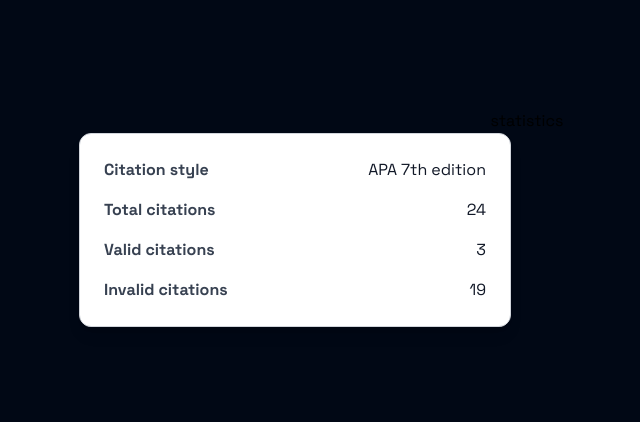
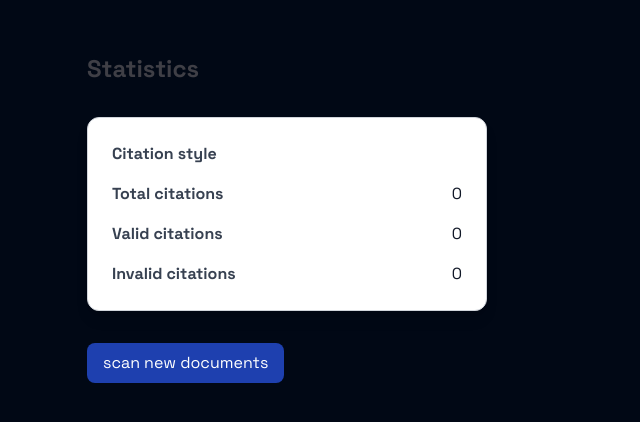
Before and after one commit to edem8/citeScout, a Next.js app: page /statistics in a window 1280 px wide. Shown: the part 182-604 px from the top of the page, without its empty margins (113-753 px from the left). Built offline with nearby package versions, Linux system fonts and the light colour scheme.

Commit message:
feat: store fetch data on local storage

```diff
--- a/src/app/statistics/page.tsx
+++ b/src/app/statistics/page.tsx
@@ -1,43 +1,106 @@
 "use client";
 
-export default function Statistics() {
+import { FC, useEffect, useState } from "react";
+import { useRouter } from "next/navigation";
+
+const Statistics: FC = () => {
+  const [style, setStyle] = useState<string>("");
+  const [totalCitations, setTotalCitations] = useState<number>(0);
+  const [validCitations, setValidCitations] = useState<number>(0);
+  const [invalidCitations, setInvalidCitations] = useState<number>(0);
+  const [invalidList, setInvalidList] = useState<string[]>([]);
+  const [corrected, setCorrected] = useState<string[]>([]);
+
+  const router = useRouter();
+
+  useEffect(() => {
+    const result = localStorage.getItem("uploadResult");
+    if (result) {
+      const {
+        style,
+        totalCitations,
+        validCitations,
+        invalidCitations,
+        invalid,
+        corrected,
+      } = JSON.parse(result);
+      setStyle(style);
+      setTotalCitations(totalCitations);
+      setValidCitations(validCitations);
+      setInvalidCitations(invalidCitations);
+      setInvalidList(invalid || []); // Use default empty array if undefined
+      setCorrected(corrected || []); // Use default empty array if undefined
+    }
+  }, []);
+
+  const handleViewIssues = () => {
+    router.push("/view-issues"); // Replace with the actual route to view issues
+  };
+
+  const handleScanNewDocument = () => {
+    router.push("/upload"); // Replace with the actual route to upload a new document
+  };
+
   return (
-    <main className="relative flex min-h-screen flex-col items-center justify-center p-6 ">
-        <div> statistics</div>
-        <div className="grid grid-cols-1 gap-8 sm:grid-cols-2 w-full max-w-4xl mx-auto">
-          <div className="bg-white dark:bg-[#1A1A2E] shadow-lg rounded-xl border border-gray-300 dark:border-neutral-700 p-6">
+    <main className="relative flex min-h-screen flex-col items-start justify-center px-10">
+      <div className="text-zinc-700 dark:text-zinc-600 text-2xl font-bold mb-8 ml-40">
+        Statistics
+      </div>
+      <div className="w-[400px] ml-40">
+        <div className="bg-white dark:bg-[#1a1a2e31] shadow-lg rounded-xl border border-gray-300 dark:border-neutral-800 p-6">
           <ul className="space-y-4">
             <li className="flex justify-between">
               <span className="text-gray-700 dark:text-gray-300 font-bold">
                 Citation style
               </span>
-                <span className="text-gray-900 dark:text-gray-100">
-                  APA 7th edition
-                </span>
+              <span className="text-gray-900 dark:text-zinc-400">{style}</span>
             </li>
             <li className="flex justify-between">
               <span className="text-gray-700 dark:text-gray-300 font-bold">
                 Total citations
               </span>
-                <span className="text-gray-900 dark:text-gray-100">24</span>
+              <span className="text-gray-900 dark:text-zinc-400">
+                {totalCitations}
+              </span>
             </li>
             <li className="flex justify-between">
               <span className="text-gray-700 dark:text-gray-300 font-bold">
                 Valid citations
               </span>
-                <span className="text-gray-900 dark:text-gray-100">3</span>
+              <span className="text-gray-900 dark:text-zinc-400">
+                {validCitations}
+              </span>
             </li>
             <li className="flex justify-between">
               <span className="text-gray-700 dark:text-gray-300 font-bold">
                 Invalid citations
               </span>
-                <span className="text-gray-900 dark:text-gray-100">19</span>
+              <span className="text-gray-900 dark:text-zinc-400">
+                {invalidCitations}
+              </span>
             </li>
           </ul>
         </div>
       </div>
-
-
+      <div className="ml-40 mt-8 flex space-x-4">
+        {invalidCitations > 0 ? (
+          <button
+            onClick={handleViewIssues}
+            className="px-4 py-2 bg-blue-800 text-white rounded-lg hover:bg-blue-700"
+          >
+            view all issues
+          </button>
+        ) : (
+          <button
+            onClick={handleScanNewDocument}
+            className="px-4 py-2 bg-blue-800 text-white rounded-lg hover:bg-blue-800"
+          >
+            scan new documents
+          </button>
+        )}
+      </div>
     </main>
   );
-}
+};
+
+export default Statistics;
--- a/src/app/upload/page.tsx
+++ b/src/app/upload/page.tsx
@@ -1,16 +1,31 @@
 "use client";
+
+import { useRouter } from "next/navigation";
 import { useState } from "react";
 import { toast } from "sonner";
 
-export default function UploadPage() {
-  const [style, setStyle] = useState("APA 7th edition");
+interface UploadResult {
+  filename: string;
+  style: string;
+  citations: string[];
+  Total: number;
+  valid: string[];
+  validCount: number;
+  invalid: string[];
+  invalidCount: number;
+  corrected: string[];
+}
+
+const UploadPage: React.FC = () => {
+  const [style, setStyle] = useState<string>("APA 7th edition");
   const [file, setFile] = useState<File | null>(null);
+  const router = useRouter();
 
-  const handleStyleChange = (e: React.ChangeEvent<HTMLSelectElement>) => {
+  const handleStyleChange = (e: React.ChangeEvent<HTMLSelectElement>): void => {
     setStyle(e.target.value);
   };
 
-  const handleFileChange = (e: React.ChangeEvent<HTMLInputElement>) => {
+  const handleFileChange = (e: React.ChangeEvent<HTMLInputElement>): void => {
     const selectedFile = e.target.files?.[0];
     if (selectedFile) {
       if (selectedFile.type !== "application/pdf") {
@@ -21,7 +36,7 @@ export default function UploadPage() {
     }
   };
 
-  const handleSubmit = async (e: React.FormEvent) => {
+  const handleSubmit = async (e: React.FormEvent): Promise<void> => {
     e.preventDefault();
 
     if (!file) {
@@ -29,7 +44,6 @@ export default function UploadPage() {
       return;
     }
 
-    // Prepare form data to send
     const formData = new FormData();
     formData.append("style", style);
     formData.append("file", file);
@@ -43,10 +57,24 @@ export default function UploadPage() {
     )
       .then((response) => response.json())
       .then((result) => {
-        // Handle successful upload (e.g., redirect or display result)
         console.log(result);
+
+        localStorage.setItem(
+          "uploadResult",
+          JSON.stringify({
+            style: result.style,
+            totalCitations: result.Total,
+            validCitations: result.validCount,
+            invalidCitations: result.invlaidCount,
+            invalid: result.invalid,
+            correct: result.corrected,
+          })
+        );
+
+        router.push("/statistics");
         return result;
       })
+
       .catch((error) => {
         console.error("Upload failed:", error);
         throw new Error(error.message || "Upload failed");
@@ -62,9 +90,8 @@ export default function UploadPage() {
   return (
     <main className="relative flex min-h-screen flex-col items-center justify-center p-6 ">
       <div className="max-w-md w-full">
-        <div className="relative z-[-1] flex place-items-center before:absolute before:h-[300px] before:w-full before:-translate-x-1/2 before:rounded-full before:bg-gradient-radial before:from-white before:to-transparent before:blur-2xl before:content-[''] after:absolute after:-z-20 after:h-[180px] after:w-full after:translate-x-1/3 after:bg-gradient-conic after:from-sky-200 after:via-blue-200 after:blur-2xl after:content-[''] before:dark:bg-gradient-to-br before:dark:from-transparent before:dark:to-blue-700 before:dark:opacity-10 after:dark:from-sky-900 after:dark:via-[#0141ff] after:dark:opacity-40 sm:before:w-[480px] sm:after:w-[240px] before:lg:h-[360px]">
-          <h1 className="text-2xl font-bold mb-10">Upload Document</h1>
-        </div>
+        <h1 className="text-2xl font-bold mb-10">Upload Document</h1>
+        <div className="relative z-[-1] flex place-items-center before:absolute before:h-[300px] before:w-full before:-translate-x-1/2 before:rounded-full before:bg-gradient-radial before:from-white before:to-transparent before:blur-2xl before:content-[''] after:absolute after:-z-20 after:h-[180px] after:w-full after:translate-x-1/3 after:bg-gradient-conic after:from-sky-200 after:via-blue-200 after:blur-2xl after:content-[''] before:dark:bg-gradient-to-br before:dark:from-transparent before:dark:to-blue-700 before:dark:opacity-10 after:dark:from-sky-900 after:dark:via-[#0141ff7f] after:dark:opacity-40 sm:before:w-[480px] sm:after:w-[240px] before:lg:h-[360px]"></div>
         <form onSubmit={handleSubmit} className="space-y-8">
           <div>
             <label
@@ -110,4 +137,6 @@ export default function UploadPage() {
       </div>
     </main>
   );
-}
+};
+
+export default UploadPage;
```
Lines whose indentation alone changed are shown as unchanged.
